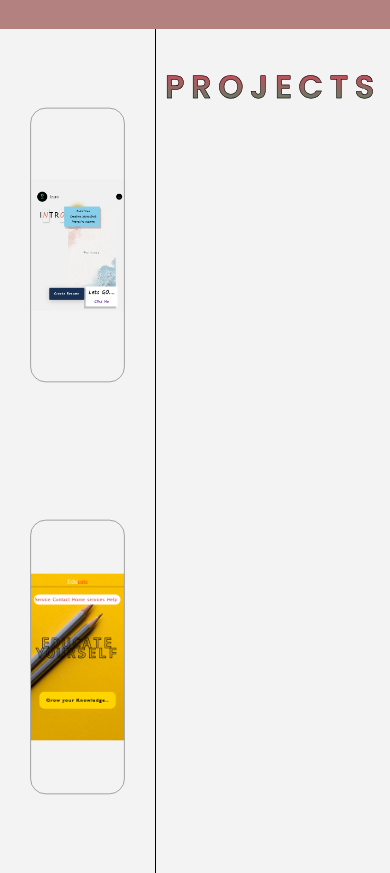
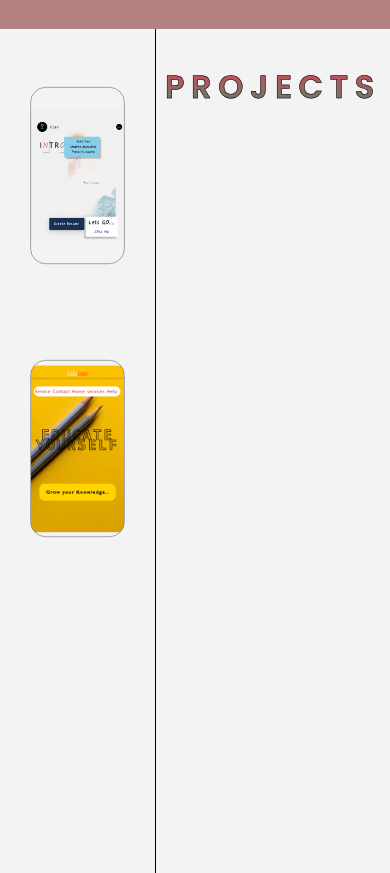
Before and after one commit to mrnagu03/myportfolio, a plain HTML site: page index.html in a window 390 px wide. Shown: the part 2925-3798 px from the top of the page. Drawn offline with nearby package versions, Linux system fonts and the light colour scheme; a web font is replaced by a local one.

Commit message:
Update Img.css

```diff
--- a/Img.css
+++ b/Img.css
@@ -846,7 +846,7 @@ h5 {
 
     .projectimg1 {
         width: 100%;
-        max-height:50%;
+        max-height:30%;
         margin-top: 20px;
         border-radius: 22px;
         border: 1px solid gray;
@@ -868,7 +868,7 @@ h5 {
 
     .projectimg2 {
         width: 100%;
-        height: 50%;
+        height: 30%;
         margin-top: 20px;
         border-radius: 22px;
         border: 1px solid gray;
```
